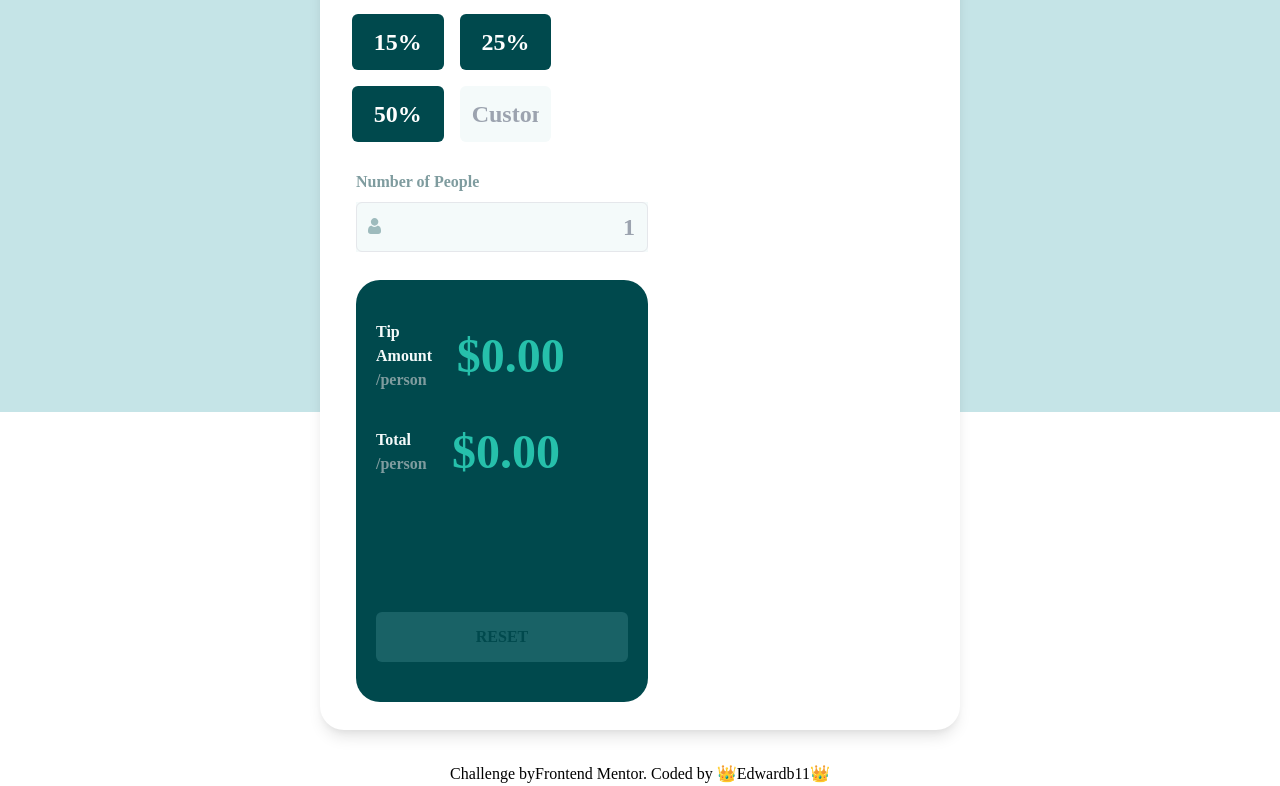
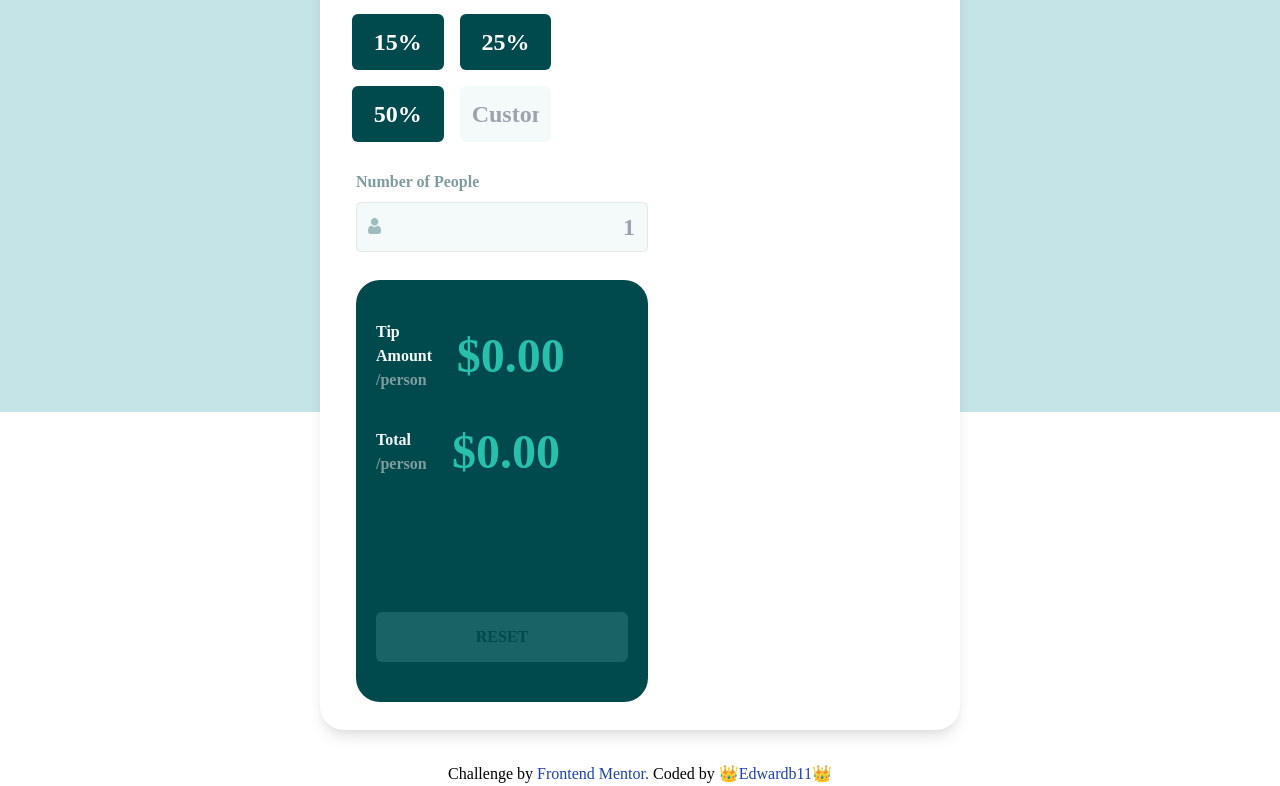
Before and after one commit to Edwardb11/Tip-calculator-app, a React (Create React App) app: page / in a window 1280 px wide. Shown: the part 388-1174 px from the top of the page. Built offline with nearby package versions, Linux system fonts and the light colour scheme.

Commit message:
add span and style for Foother

```diff
--- a/src/componets/box/Box.js
+++ b/src/componets/box/Box.js
@@ -158,21 +158,25 @@ export default function Box() {
             </div>
           </div>
         </div>
-        <div className=" text-center m-8">
-          Challenge by
+        <div className="flex justify-center tracking-wide  text-center m-8">
+          <p>
+            Challenge by<span> </span>
             <a
               href="https://www.frontendmentor.io/challenges/tip-calculator-app-ugJNGbJUX"
               target="_blank"
+              className="text-blue-800  "
             >
-            Frontend Mentor
+              Frontend Mentor.<span> </span>
             </a>
-          . Coded by 👑
+            Coded by 👑
             <a
               href="https://github.com/Edwardb11/Tip-calculator-app"
               target="_blank"
+              className="text-blue-800  "
             >
               Edwardb11👑
             </a>
+          </p>
         </div>
       </main>
     </div>
```
Lines whose indentation alone changed are shown as unchanged.
